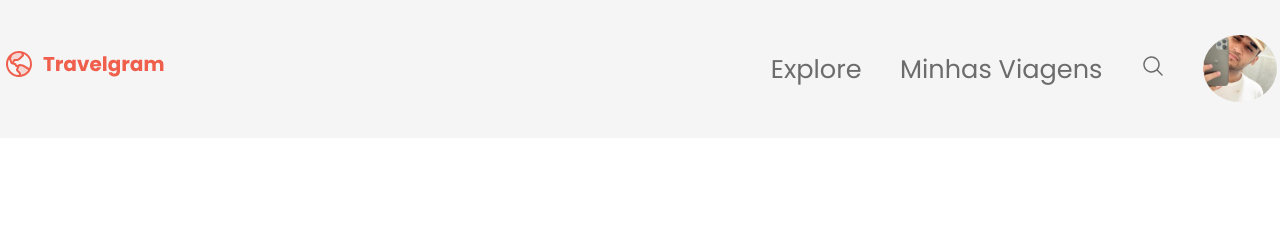
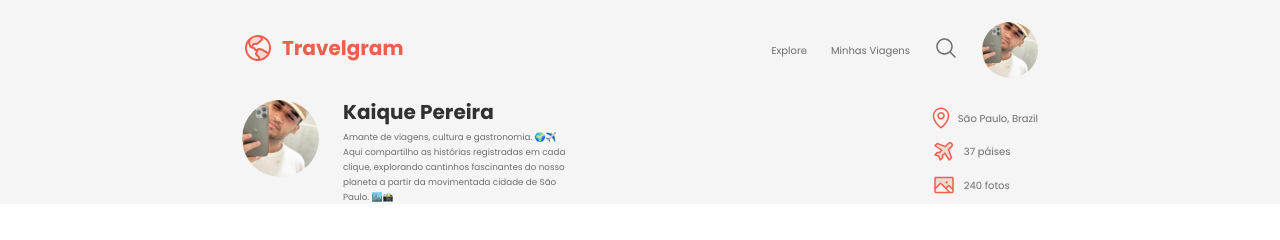
Before and after one commit to oi-Kaique/Blog--Photos, a plain HTML site: page index.html in a window 1280 px wide. Drawn offline with Linux system fonts and the light colour scheme.

Commit message:
initial header

```diff
--- a/index.html
+++ b/index.html
@@ -27,6 +27,39 @@
                     <img class="avatar" src="Imagem do WhatsApp de 2024-05-28 à(s) 08.29.12_2c092f85.jpg" alt="kaique">
                 </ul>
             </nav>
+
+
+        <div class="container">
+            <div id="profile">
+                <img class="perfil" src="Imagem do WhatsApp de 2024-05-28 à(s) 08.29.12_2c092f85.jpg" alt="Kaique Pereira">
+                <div>
+                    <h1>Kaique Pereira</h1>
+                    <p>
+                        Amante de viagens, cultura e gastronomia. 🌍✈️ <br>
+                        Aqui compartilho as histórias registradas
+                        em cada clique, explorando cantinhos
+                        fascinantes do nosso planeta a partir da
+                        movimentada cidade de São Paulo. 🏙️📸
+                    </p>
+                </div>
+            </div>
+            <ul id="info">
+                <li>
+                    <img src="assets/icons/Vector.svg" alt="São paulo">
+                    <span>São Paulo, Brazil</span>
+                </li>
+
+                <li>
+                    <img src="assets/icons/Air.svg" alt="Avião">
+                    <span>37 páises</span>
+                </li>
+
+                <li>
+                    <img src="assets/icons/Image.svg" alt="retrato">
+                    <span>240 fotos</span>
+                </li>
+            </ul>
+        </div>
         </div>
     </header>
 
--- a/styles/global.css
+++ b/styles/global.css
@@ -6,12 +6,12 @@
 
 
 :root {
-    font-size: 62,5%;
+    font-size: 62.5%;
    --font-family: "Poppins", sans-serif;
-   --text-lg: bold 3.2rem/125% var(--font-family);
-   --text:1.6rem/1.5 var(--font-family);
-   --text-md:1.4rem/175% var(--font-family);
-   --text-sm:1.2rem/175% var(--font-family);
+   --text-lg: bold 2rem/125% var(--font-family);
+   --text:1rem/1.5 var(--font-family);
+   --text-md:0.875rem/170% var(--font-family);
+   --text-sm:0.750rem/170% var(--font-family);
 
     --brand-color:#EF5F4C;
     --background-color:#FFFFFF;
--- /dev/null
+++ b/styles/header.css
@@ -0,0 +1,49 @@
+.perfil{
+    width: 7.7rem;
+    height: 7.7rem;
+    border-radius: 50%;
+    object-fit: cover;
+}
+
+header{
+    padding-block: 0, 2rem;
+}
+
+header .container{
+    display: flex;
+    justify-content: space-between;
+    align-items: center;
+}
+
+#profile {
+    display: flex;
+    gap: 2.4rem;
+}
+
+#profile > div{
+    max-width: 24rem;
+}
+
+#profile h1{
+    font: var(--text-lg);
+    color: var(--text-color-primary);
+    margin-bottom: 0.5rem;
+}
+
+#profile p {
+    font: var(--text-md);
+}
+
+#info{
+    display: flex;
+    flex-direction: column;
+    gap: 1rem;
+    list-style: none;
+    width: 17,500rem;
+}
+
+#info li{
+    display: flex;
+    align-items: center;
+    gap: .8rem;
+}
--- a/styles/index.css
+++ b/styles/index.css
@@ -1,2 +1,3 @@
 @import url(global.css);
 @import url(nav.css);
+@import url(header.css);
--- a/styles/nav.css
+++ b/styles/nav.css
@@ -15,8 +15,8 @@ nav ul{
 }
 
 .avatar{
-    width: 4.6rem;
-    height: 4.2rem;
+    width: 5.6rem;
+    height: 5.6rem;
     border-radius: 50%;
-   object-fit: cover;
+    object-fit: cover;
 }
```
